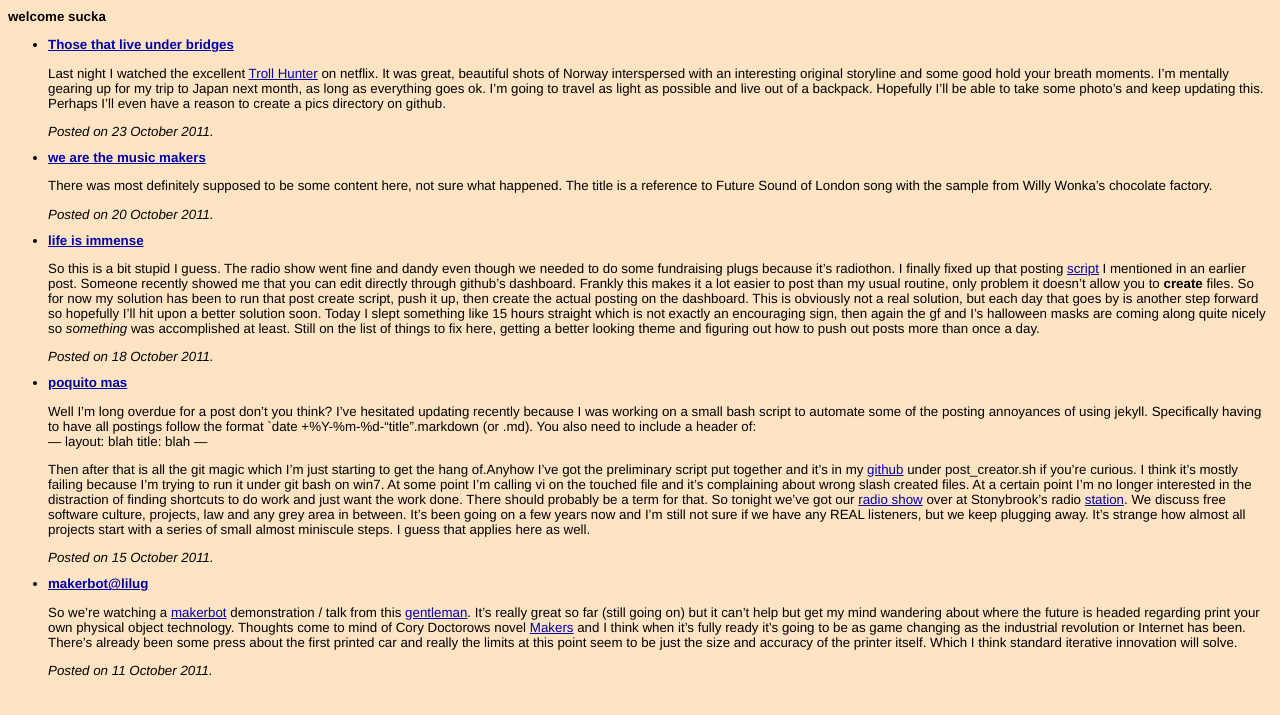
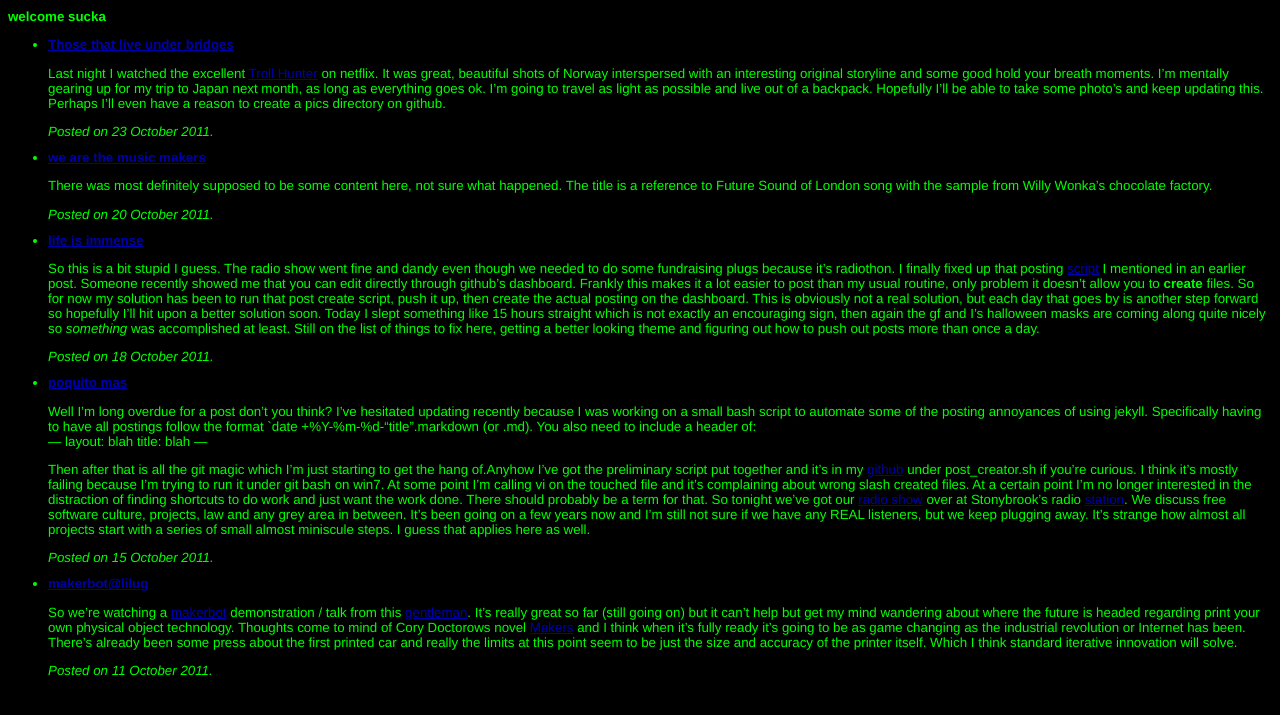
Before and after one commit to woeisme/woeisme.github.io, a Jekyll site: the page built from index.html, in a window 1280 px wide. Shown: the top 715 px of the page. Built offline with Jekyll 4.4.1, drawn with Linux system fonts in a browser that asks for light colours; Markdown is read by kramdown in place of the engine named in the settings.

Commit message:
black background

```diff
--- a/css/screen.css
+++ b/css/screen.css
@@ -16,8 +16,8 @@ html, body {
 }
 
 body {
-  background-color: Bisque;
-  text color: Lime;
+  background-color: Black;
+  color: Lime;
   font: 13.34px helvetica, arial, clean, sans-serif;
   *font-size: small;
   text-align: left;
```
